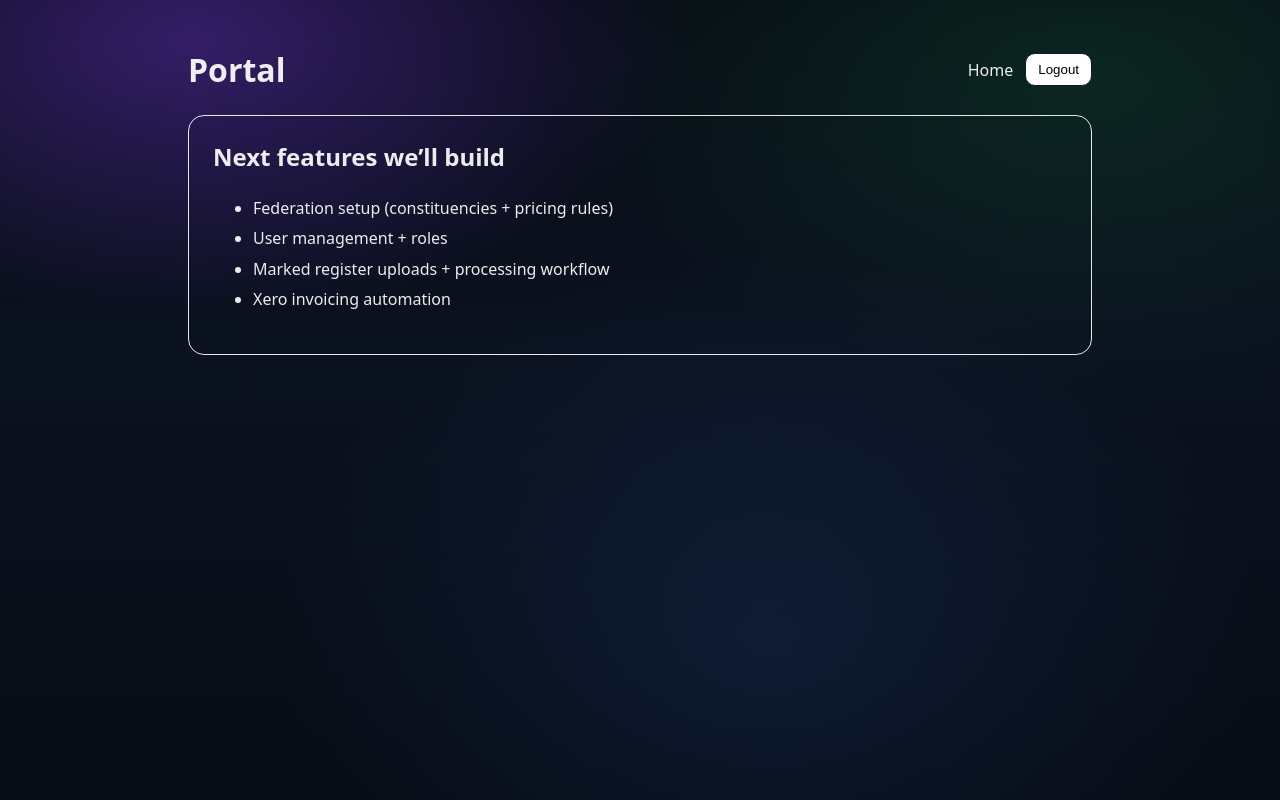
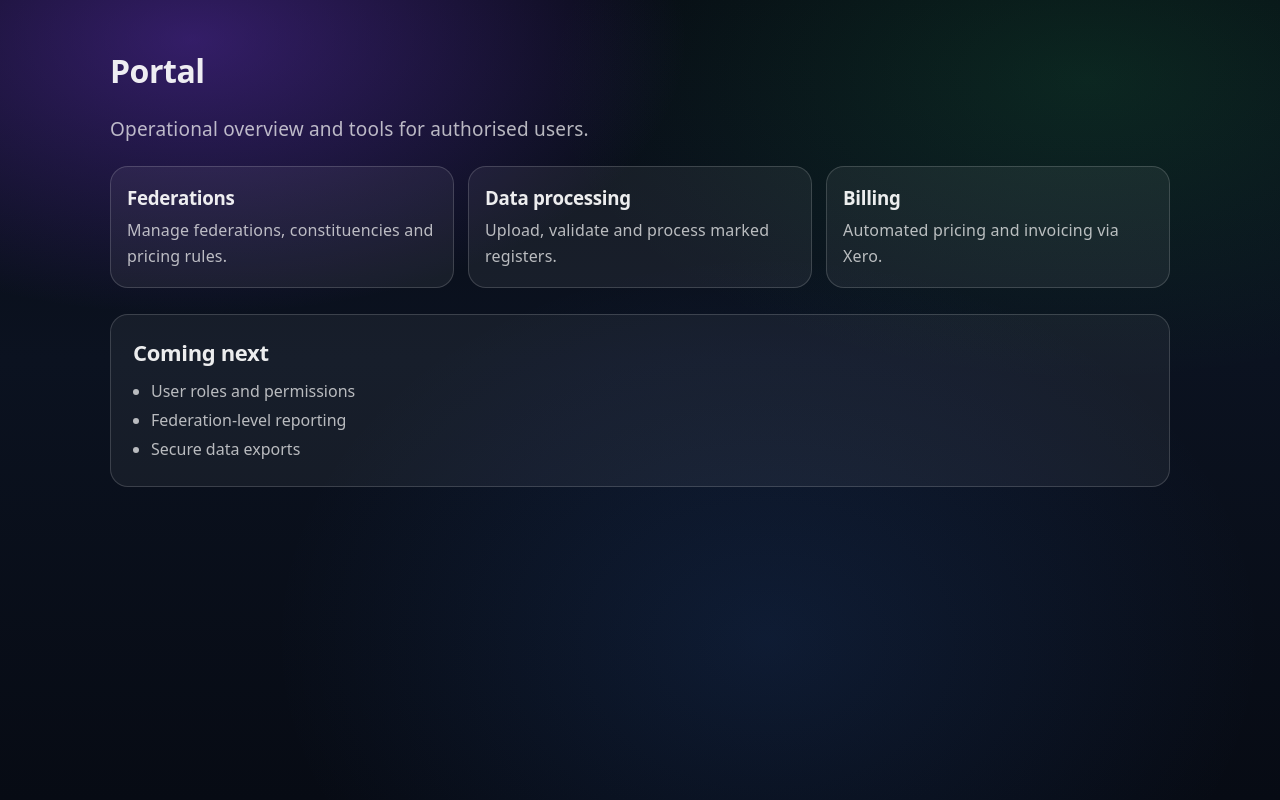
Before and after one commit to PolliticalSolutions/political-portal, a React (Create React App) app: page /portal in a window 1280 px wide. Built offline with nearby package versions, Linux system fonts and the light colour scheme; sample sign-in values are in the browser's storage.

Commit message:
Typography polish, trust section, portal layout

```diff
--- a/src/Styles.css
+++ b/src/Styles.css
@@ -389,3 +389,30 @@ body{
   flex-wrap:wrap;
   gap:12px;
 }
+/* =========================
+   Typography polish
+   ========================= */
+
+h1, h2, h3 {
+  letter-spacing: -0.015em;
+}
+
+h1 {
+  font-weight: 800;
+}
+
+h2 {
+  font-weight: 700;
+}
+
+h3 {
+  font-weight: 600;
+}
+
+p {
+  letter-spacing: 0.01em;
+}
+
+.lead {
+  font-size: 19px;
+}
--- a/src/pages/Home.js
+++ b/src/pages/Home.js
@@ -94,6 +94,28 @@ export default function Home() {
           Email: <a href="mailto:paul@politicalsolutions.uk">paul@politicalsolutions.uk</a>
         </p>
       </div>
+<div className="section">
+  <h2 className="sectionTitle">Designed for serious local operations</h2>
+  <p className="lead">
+    Built by practitioners with experience in local campaigns, data operations,
+    and regulated environments — designed to scale without chaos.
+  </p>
+
+  <div className="grid">
+    <div className="card">
+      <h3>UK-focused</h3>
+      <p>Designed around UK electoral structures, associations and federations.</p>
+    </div>
+    <div className="card">
+      <h3>Apolitical by design</h3>
+      <p>Tools and insights without ideology — usable by any organisation.</p>
+    </div>
+    <div className="card">
+      <h3>Security-first</h3>
+      <p>Hosted on AWS with a roadmap to role-based access and audit trails.</p>
+    </div>
+  </div>
+</div>
 
       <div className="footer">
         <div>© {new Date().getFullYear()} Political Solutions Ltd</div>
--- a/src/pages/Portal.js
+++ b/src/pages/Portal.js
@@ -1,42 +1,40 @@
-import React from "react";
-import { Link, useNavigate } from "react-router-dom";
+export default function Portal() {
+  return (
+    <div className="container">
+      <h1>Portal</h1>
+      <p className="lead">
+        Operational overview and tools for authorised users.
+      </p>
 
-export default function Portal() {
-  const navigate = useNavigate();
+      <div className="grid">
+        <div className="card">
+          <h3>Federations</h3>
+          <p>
+            Manage federations, constituencies and pricing rules.
+          </p>
+        </div>
 
-  function logout() {
-    localStorage.removeItem("ps_logged_in");
-    navigate("/");
-  }
+        <div className="card">
+          <h3>Data processing</h3>
+          <p>
+            Upload, validate and process marked registers.
+          </p>
+        </div>
 
-  return (
-    <div style={{ fontFamily: "system-ui", padding: "48px", maxWidth: 1000, margin: "0 auto" }}>
-      <div style={{ display: "flex", justifyContent: "space-between", alignItems: "center", gap: 16 }}>
-        <h1 style={{ margin: 0 }}>Portal</h1>
-        <div style={{ display: "flex", gap: 12, alignItems: "center" }}>
-          <Link to="/">Home</Link>
-          <button
-            onClick={logout}
-            style={{
-              padding: "8px 12px",
-              borderRadius: 10,
-              border: "1px solid #111827",
-              background: "white",
-              cursor: "pointer"
-            }}
-          >
-            Logout
-          </button>
+        <div className="card">
+          <h3>Billing</h3>
+          <p>
+            Automated pricing and invoicing via Xero.
+          </p>
         </div>
       </div>
 
-      <div style={{ marginTop: 24, padding: 24, border: "1px solid #e5e7eb", borderRadius: 16 }}>
-        <h2 style={{ marginTop: 0 }}>Next features we’ll build</h2>
-        <ul style={{ lineHeight: 1.9 }}>
-          <li>Federation setup (constituencies + pricing rules)</li>
-          <li>User management + roles</li>
-          <li>Marked register uploads + processing workflow</li>
-          <li>Xero invoicing automation</li>
+      <div className="section">
+        <h2 className="sectionTitle">Coming next</h2>
+        <ul className="list">
+          <li>User roles and permissions</li>
+          <li>Federation-level reporting</li>
+          <li>Secure data exports</li>
         </ul>
       </div>
     </div>
```
